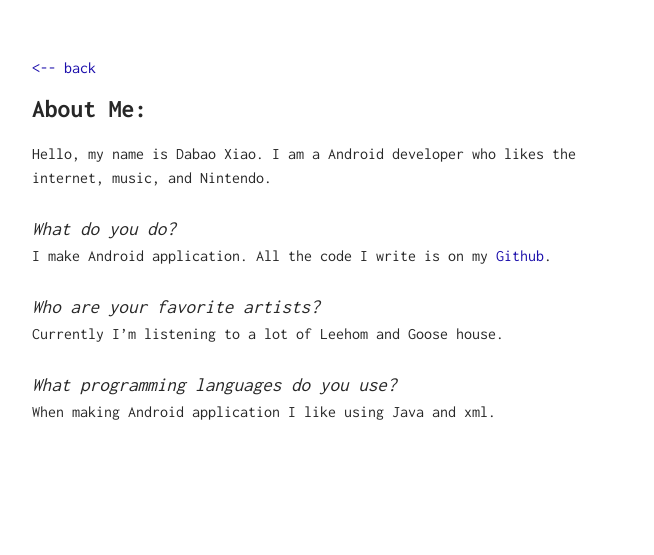
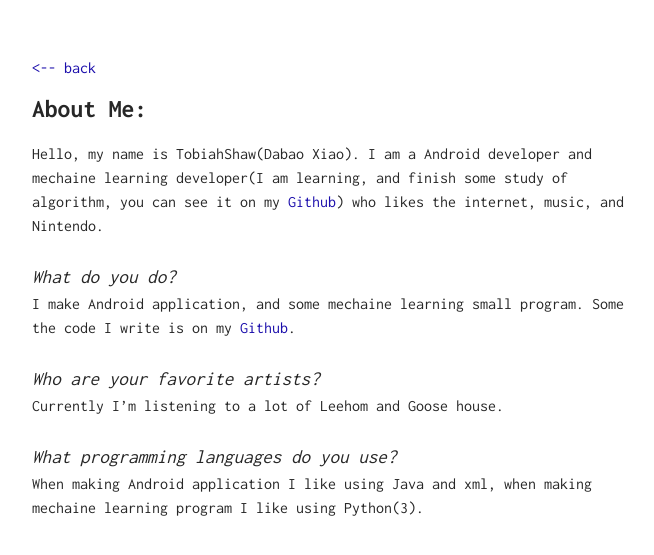
Before and after one commit to TobiahShaw/TobiahShaw.github.io, a Jekyll site: the page built from me/index.md, in a window 1280 px wide. Shown: the top 555 px of the page, without its empty margins (308-962 px from the left). Built offline with Jekyll 4.4.1, drawn with Linux system fonts in a browser that asks for light colours.

Commit message:
modify about me page.

```diff
--- a/me/index.md
+++ b/me/index.md
@@ -2,13 +2,13 @@
 layout: about
 ---
 
-Hello, my name is Dabao Xiao. I am a Android developer who likes the internet, music, and Nintendo.
+Hello, my name is TobiahShaw(Dabao Xiao). I am a Android developer and mechaine learning developer(I am learning, and finish some study of algorithm, you can see it on my [Github](https://github.com/TobiahShaw/machine-learning-algorithm)) who likes the internet, music, and Nintendo.
 
 # What do you do?
-I make Android application. All the code I write is on my [Github](https://github.com/BigBoom-Xiao).
+I make Android application, and some mechaine learning small program. Some the code I write is on my [Github](https://github.com/BigBoom-Xiao).
 
 # Who are your favorite artists?
 Currently I'm listening to a lot of Leehom and Goose house.
 
 # What programming languages do you use?
-When making Android application I like using Java and xml.
+When making Android application I like using Java and xml, when making mechaine learning program I like using Python(3).
```
